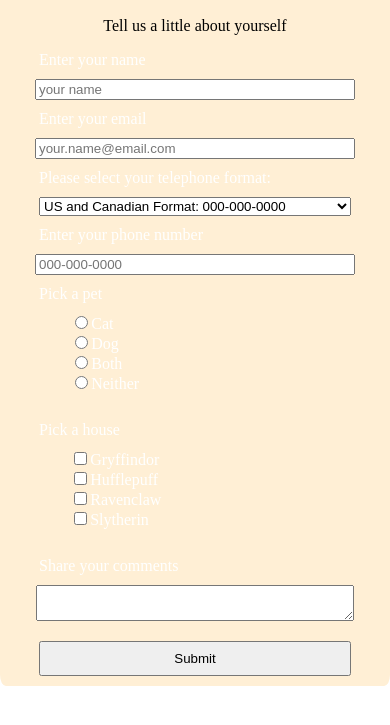
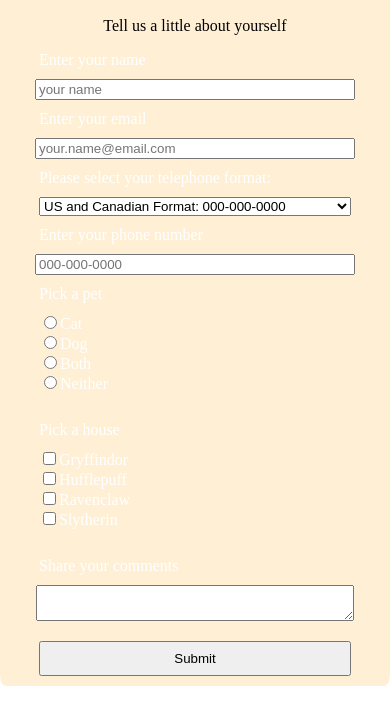
Before and after one commit to Gabester0/fcc-survey, a plain HTML site: page index.html in a window 390 px wide. Shown: the part 79-804 px from the top of the page. Drawn offline with Linux system fonts and the light colour scheme.

Commit message:
final CSS tweaks and deleting commented out code

```diff
--- a/styles.css
+++ b/styles.css
@@ -74,6 +74,10 @@ label,
         width: 70vw;
     }
 
+    .flexRow label {
+        margin-left: 0;
+    }
+
     .flexRow {
         flex-direction: column;
     }
@@ -87,15 +91,6 @@ label,
     #survey-form {
         width: 80vw;
     }
-/*
-    .flexRow {
-        height: 100px;
-    }
-
-    .flexRow label {
-        transform: rotate(45deg);
-    } */
-
 }
 
 @media (max-width: 600px){
```
Also changed, not shown: index.html (+2 -0 lines), documentation.txt.
